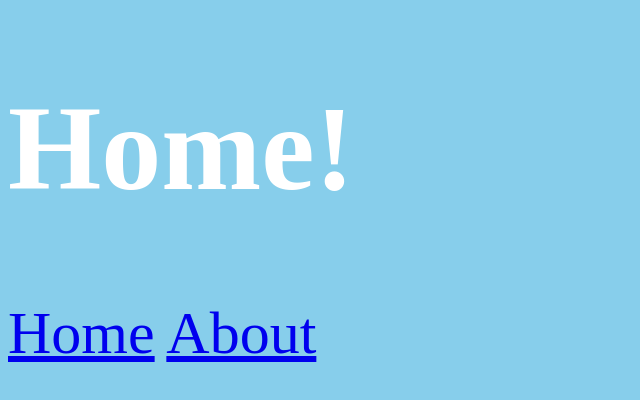
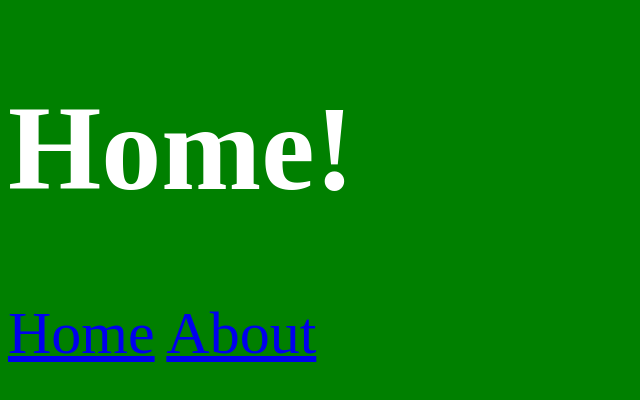
Before and after one commit to hyeongwonyoon/hyeongwonyoon.github.io, a plain HTML site: page index.html in a window 1280 px wide. Shown: the whole page, without its empty margins (0-640 px from the left). Drawn offline with Linux system fonts and the light colour scheme.

Commit message:
Update index.html

```diff
--- a/index.html
+++ b/index.html
@@ -4,7 +4,7 @@
 		<title>My First Website!</title>
 		<link rel="stylesheet" type="text/css" href="style.css" />
 	</head>
-	<body>
+	<body id=home>
 		<h1>Home!</h1>
 		<a href="index.html">Home</a>
 		<a href="about.html">About</a>
```
